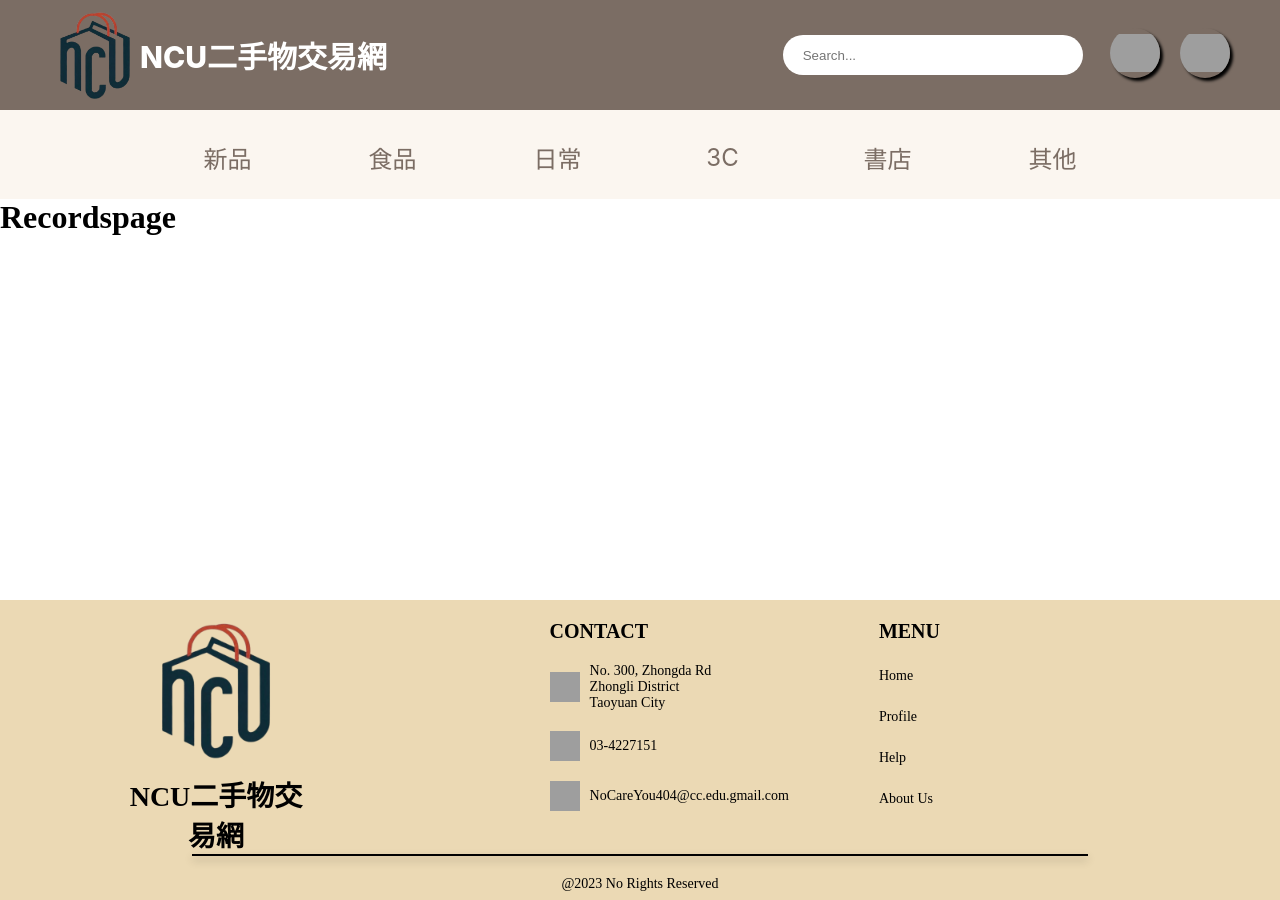
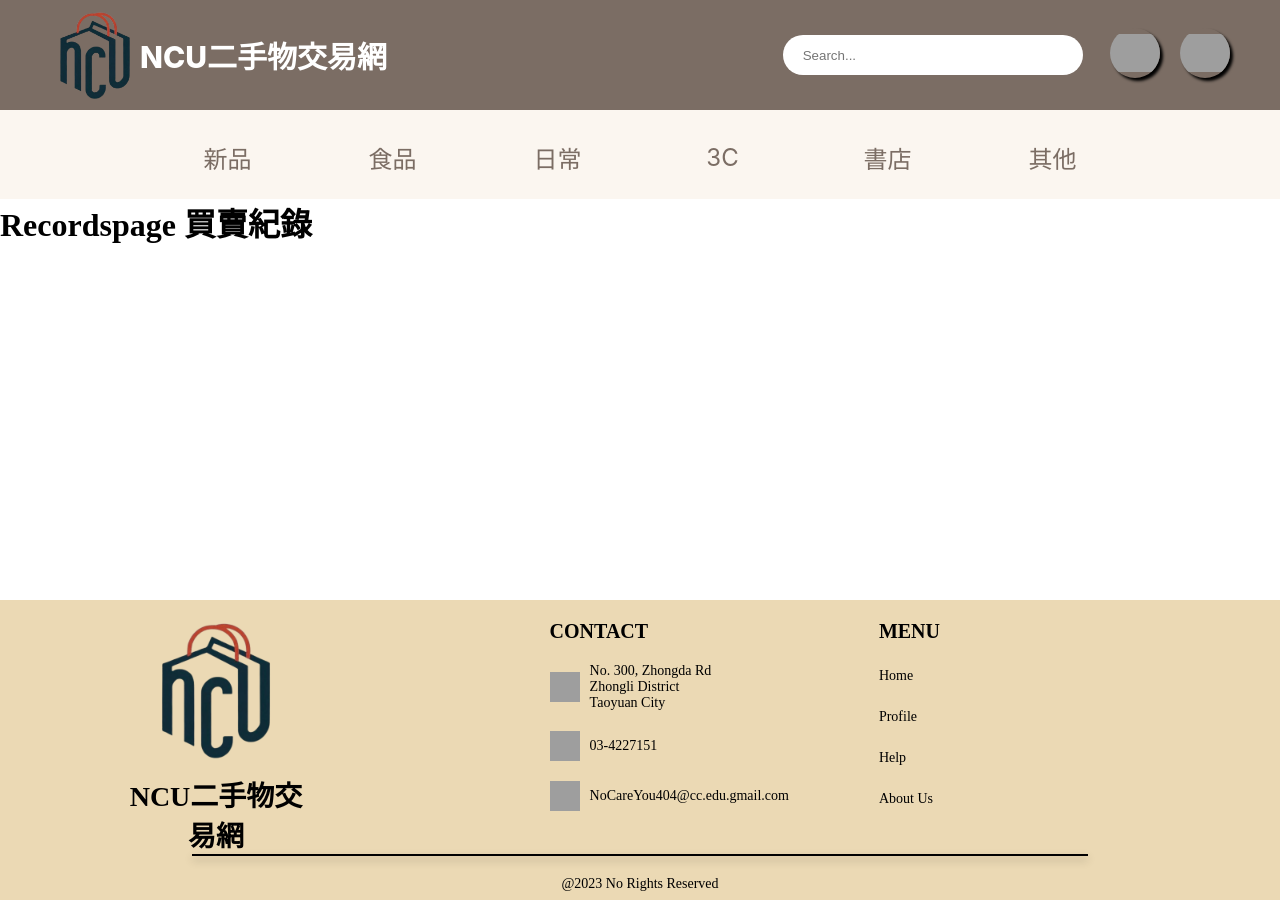
Before and after one commit to ryan8967/mid-term-project, a Vue app: page /records in a window 1280 px wide. Built offline with nearby package versions, Linux system fonts and the light colour scheme; grey boxes are pictures that could not be loaded.

Commit message:
reorganize file structure

```diff
--- a/src/components/pages/UserPages/RecordsPage.vue
+++ b/src/components/pages/UserPages/RecordsPage.vue
@@ -1,3 +1,3 @@
 <template>
-<h1>Recordspage</h1>
+<h1>Recordspage 買賣紀錄</h1>
 </template>
```
Also changed, not shown: src/router.js (+21 -12 lines), src/components/pages/ProductPages/ProductDetail.vue (renamed from src/components/pages/products/ProductDetail.vue), src/components/pages/ProductPages/ProductItem.vue (renamed from src/components/pages/products/ProductItem.vue), src/components/pages/ProductPages/newProduct.vue (renamed from src/components/pages/products/newProduct.vue), src/components/pages/ProductPages/productsPage.vue (renamed from src/components/pages/productsPage.vue), src/components/pages/UserPages/IndivMarket.vue (renamed from src/components/pages/UserPages/MarketPlace.vue).
